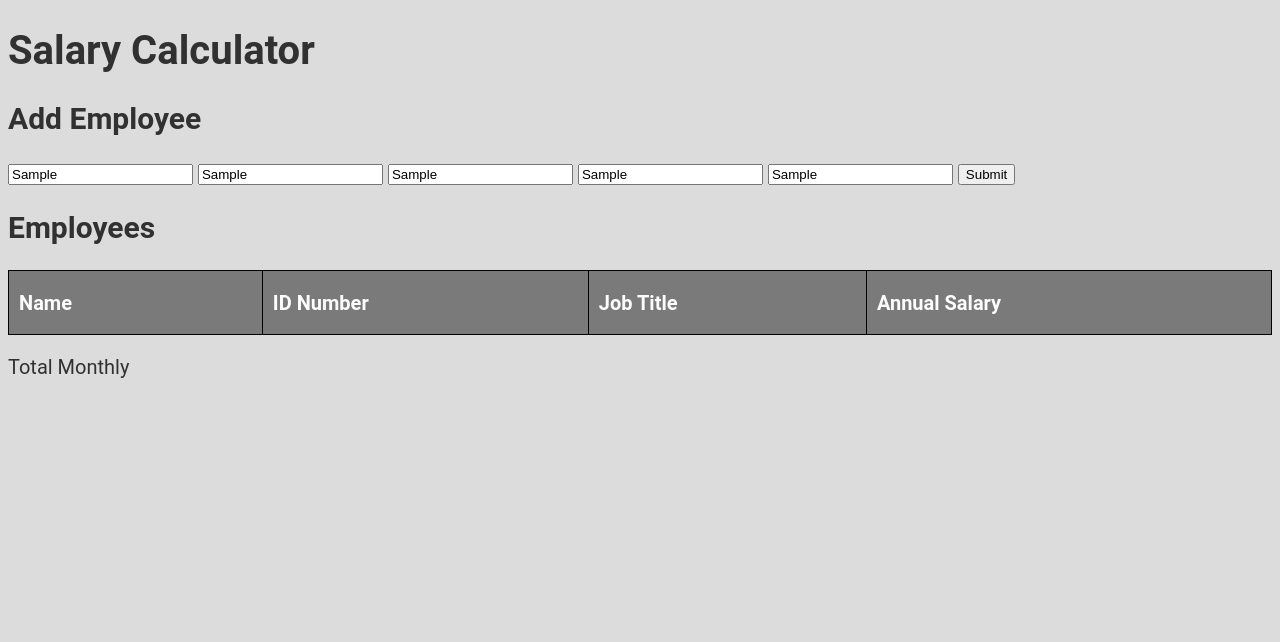
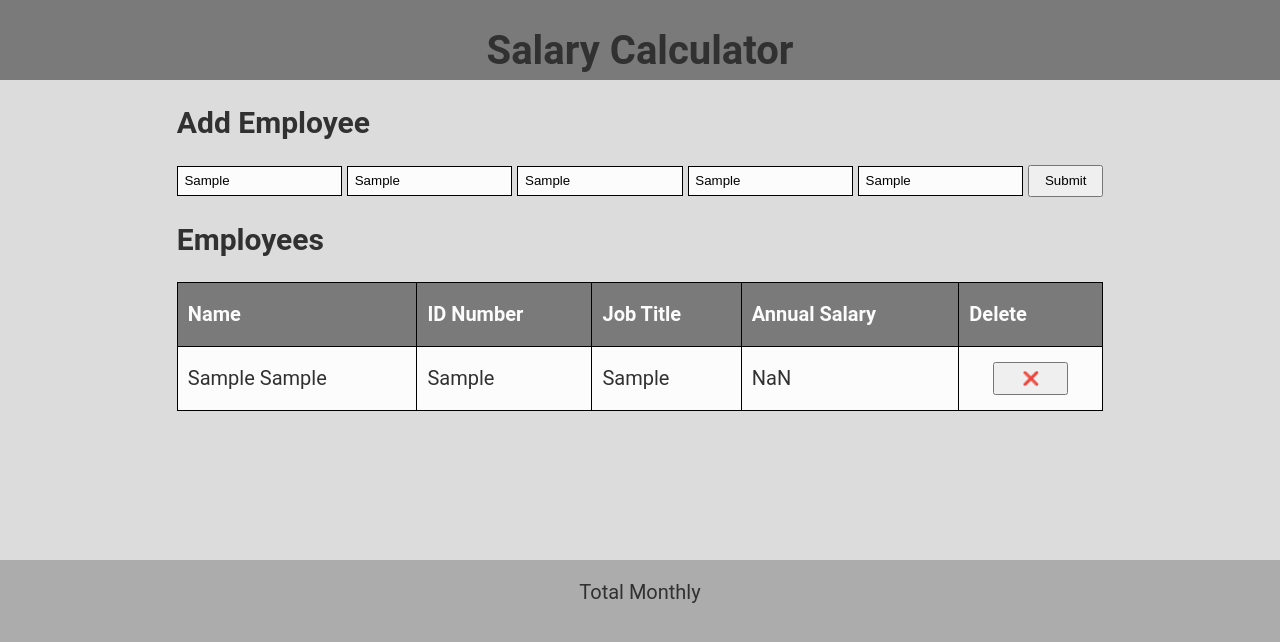
Before and after one commit to TB-RGB/weekend-salary-calculator, a website: page index.html in a window 1280 px wide. Both pictures are taken after typing "Sample", "Sample", "Sample", "Sample", "Sample" into the empty fields and a click on the button "Submit". Drawn offline with Linux system fonts and the light colour scheme.

Commit message:
created runDelete() and is functional, added stylings

```diff
--- a/index.html
+++ b/index.html
@@ -13,11 +13,11 @@
     <main>
       <h2>Add Employee</h2>
       <form>
-        <input id="firstName" placeholder="First Name" type="text" />
-        <input id="lastName" placeholder="Last Name" type="text" />
-        <input id="idNumber" placeholder="ID Number" type="text" />
-        <input id="jobTitle" placeholder="Job Title" type="text" />
-        <input id="yearSalary" placeholder="Annual Salary" type="text" />
+        <input data-testid="firstNameInput" id="firstName" placeholder="First Name" type="text" />
+        <input data-testid="lastNameInput" id="lastName" placeholder="Last Name" type="text" />
+        <input data-testid="idInput" id="idNumber" placeholder="ID Number" type="text" />
+        <input data-testid="titleInput" id="jobTitle" placeholder="Job Title" type="text" />
+        <input data-testid="annualSalaryInput" id="yearSalary" placeholder="Annual Salary" type="text" />
         <button data-testid="submitButton" id="subBttn" onClick="handleSubmit(event)">Submit</button>
       </form>
       <section>
@@ -29,6 +29,7 @@
               <th>ID Number</th>
               <th>Job Title</th>
               <th>Annual Salary</th>
+              <th>Delete</th>
             </tr>
           </thead>
           <tbody id="tBody">
@@ -39,6 +40,7 @@
     </main>
     <footer>
       <p>Total Monthly</p>
+      <div class="totalSum"></div>
     </footer>
   </body>
 </html>
--- a/script.js
+++ b/script.js
@@ -1,17 +1,32 @@
-function handleSubmit(event){
-    console.log('inside of submit()')
-    event.preventDefault()
+function handleSubmit(event) {
+  console.log("inside of submit()");
+  event.preventDefault();
 
-    let firstName = document.getElementById('firstName').value
-    let lastName = document.getElementById('lastName').value
-    let idNumber = document.getElementById('idNumber').value
-    let jobTitle = document.getElementById('jobTitle').value
-    let yearSalary = document.getElementById('yearSalary').value
+  let firstName = document.getElementById("firstName").value;
+  let lastName = document.getElementById("lastName").value;
+  let idNumber = document.getElementById("idNumber").value;
+  let jobTitle = document.getElementById("jobTitle").value;
+  let yearSalary = document.getElementById("yearSalary").value;
 
-    console.log(`Name: ${firstName} ${lastName}
+  console.log(`Name: ${firstName} ${lastName}
         ID #: ${idNumber}
         Title: ${jobTitle}
-        Salary: ${yearSalary}`)
+        Salary: ${yearSalary}`);
 
+  let table = document.getElementById('tBody')
+  table.innerHTML += `
+  <tr>
+    <td>${firstName} ${lastName}</td>
+    <td>${idNumber}</td>
+    <td>${jobTitle}</td>
+    <td>${Number(yearSalary)}</td>
+    <td class='delete'><button onClick='runDelete(event)'>❌</button></td>
+  </tr>`
+}
 
+function runDelete(event){
+    console.log('testing delete')
+
+    let toDelete = event.target.parentElement.parentElement
+    toDelete.remove()
 }
--- a/styles.css
+++ b/styles.css
@@ -1,33 +1,81 @@
 /* GLOBAL TYPOGRAPHY */
 body {
   background-color: #dcdcdc;
-    font-family: 'Roboto', sans-serif;
+  font-family: "Roboto", sans-serif;
   color: #313131;
   font-size: 1.25em;
 }
 
+/* FLEXBOX LAYOUT */
+html,
+body {
+  min-height: 100vh;
+  margin: auto;
+}
+body {
+  display: flex;
+  flex-direction: column;
+}
+header {
+  height: 4em;
+  background-color: #7a7a7a;
+  text-align: center;
+}
+main {
+  flex: auto;
+  max-width: 80%;
+  margin: auto;
+}
+footer {
+  height: 12em;
+  background-color: #acacac;
+  text-align: center;
+}
+
+/* FORM ELEMENTS */
+input {
+  padding: 0.5em;
+  width: 150px;
+  background: #fcfcfc;
+  border: 1px solid;
+}
+button {
+  padding: 0.5em;
+  width: 75px;
+}
 
 /* TABLE */
 table {
   width: 100%;
   text-align: left;
 }
-  table, th, td {
+table,
+th,
+td {
   border: 1px solid black;
   border-collapse: collapse;
   height: 2.15em;
 }
-  th, td {
-    padding: .5em;
+th,
+td {
+  padding: 0.5em;
   min-width: 3.5em;
 }
 thead {
   background: #7a7a7a;
   color: #fcfcfc;
 }
-  tbody tr:nth-child(odd){
+tbody tr:nth-child(odd) {
   background: #fcfcfc;
 }
-  tbody tr:nth-child(even){
+tbody tr:nth-child(even) {
   background: #dcdcdc;
 }
+
+td.delete {
+  text-align: center;
+}
+
+footer.totalSum {
+    text-align: center;
+}
```
Lines whose indentation alone changed are shown as unchanged.
